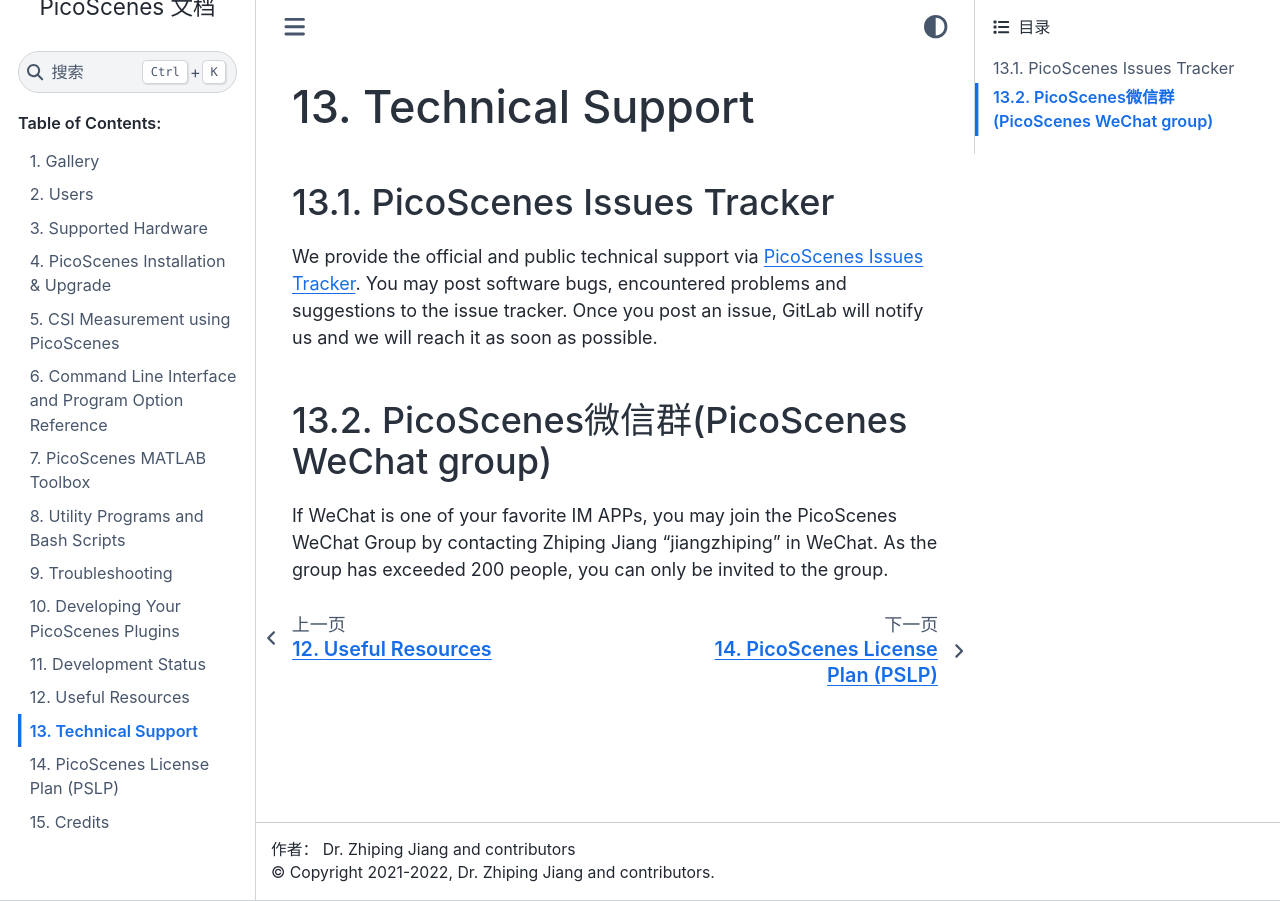
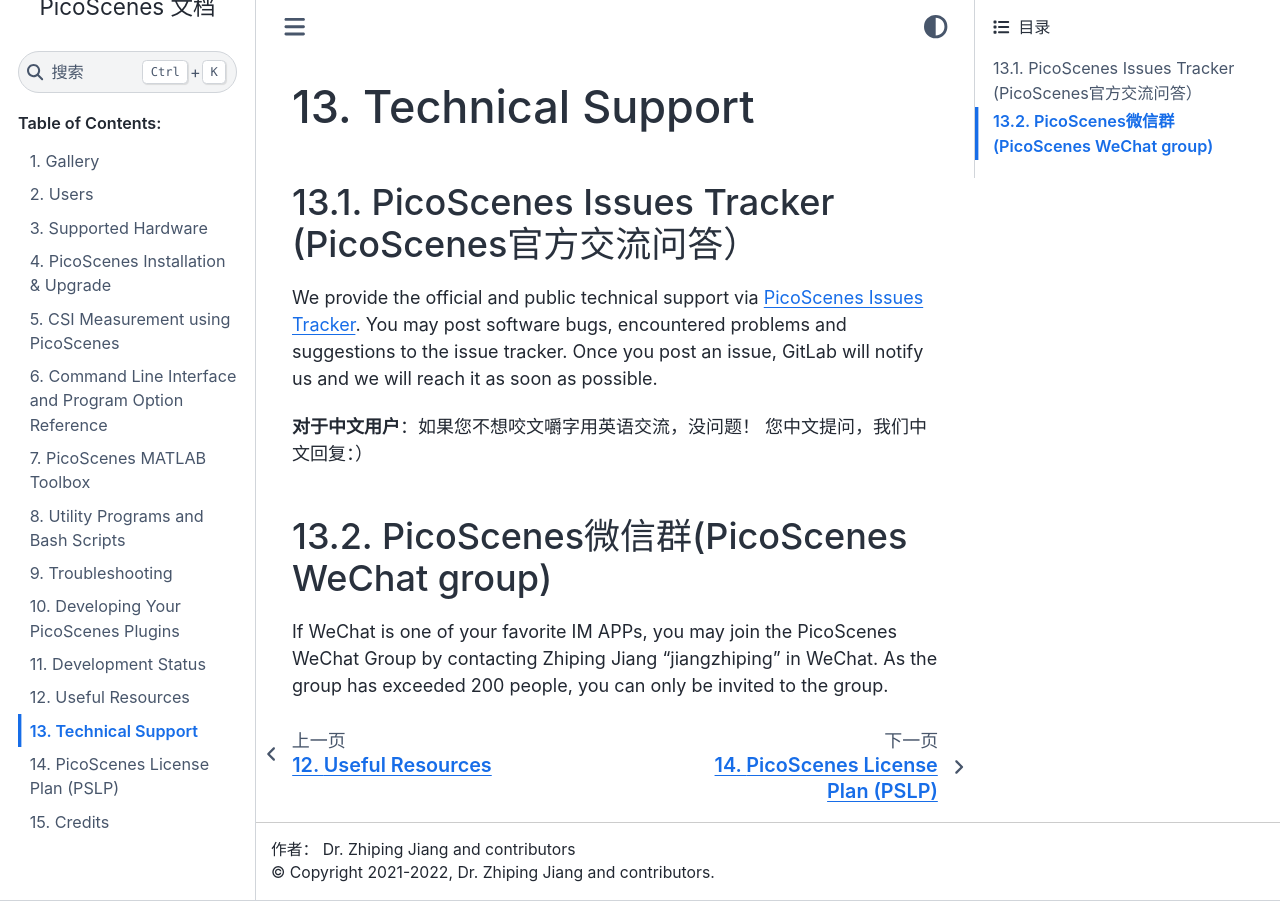
Before and after one commit to wifisensing/PicoScenes-Manual, a Sphinx documentation site: the page built from source/support.rst, in a window 1280 px wide. Built offline with Sphinx 7.4.7 and the Sphinx Book theme 1.1.4, drawn with Linux system fonts in a browser that asks for light colours.

Commit message:
Update source/support.rst

```diff
--- a/source/support.rst
+++ b/source/support.rst
@@ -3,12 +3,14 @@
 Technical Support
 ====================
 
-PicoScenes Issues Tracker
-------------------------------------
+PicoScenes Issues Tracker (PicoScenes官方交流问答）
+-------------------------------------------------
 
 
 We provide the official and public technical support via `PicoScenes Issues Tracker <https://gitlab.com/wifisensing/picoscenes-issue-tracker/issues>`_. You may post software bugs, encountered problems and suggestions to the issue tracker. Once you post an issue, GitLab will notify us and we will reach it as soon as possible.
 
+**对于中文用户**：如果您不想咬文嚼字用英语交流，没问题！ 您中文提问，我们中文回复：）
+
 PicoScenes微信群(PicoScenes WeChat group)
 ------------------------------------
 If WeChat is one of your favorite IM APPs, you may join the PicoScenes WeChat Group by contacting Zhiping Jiang "jiangzhiping" in WeChat. As the group has exceeded 200 people, you can only be invited to the group.
```
